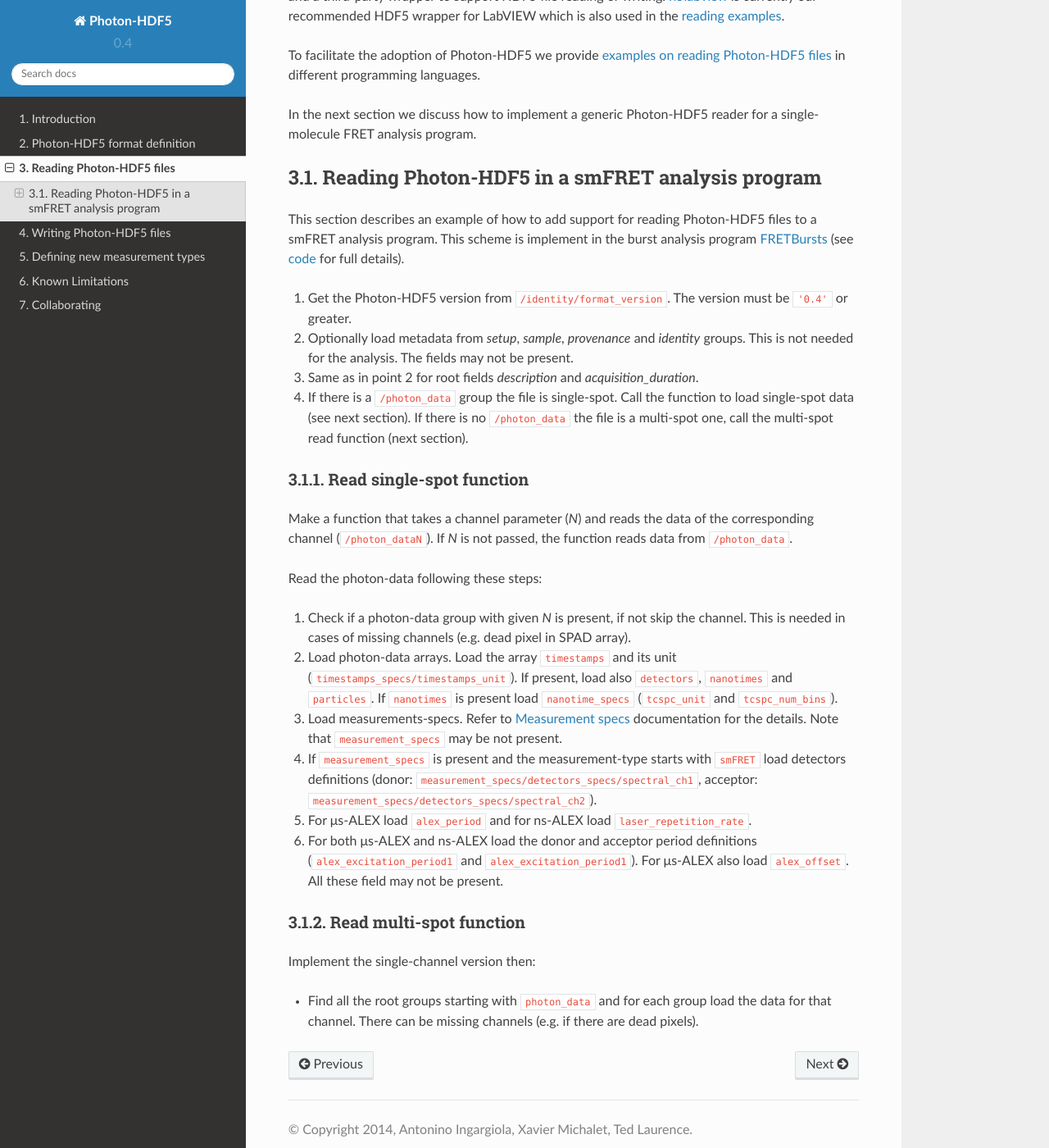
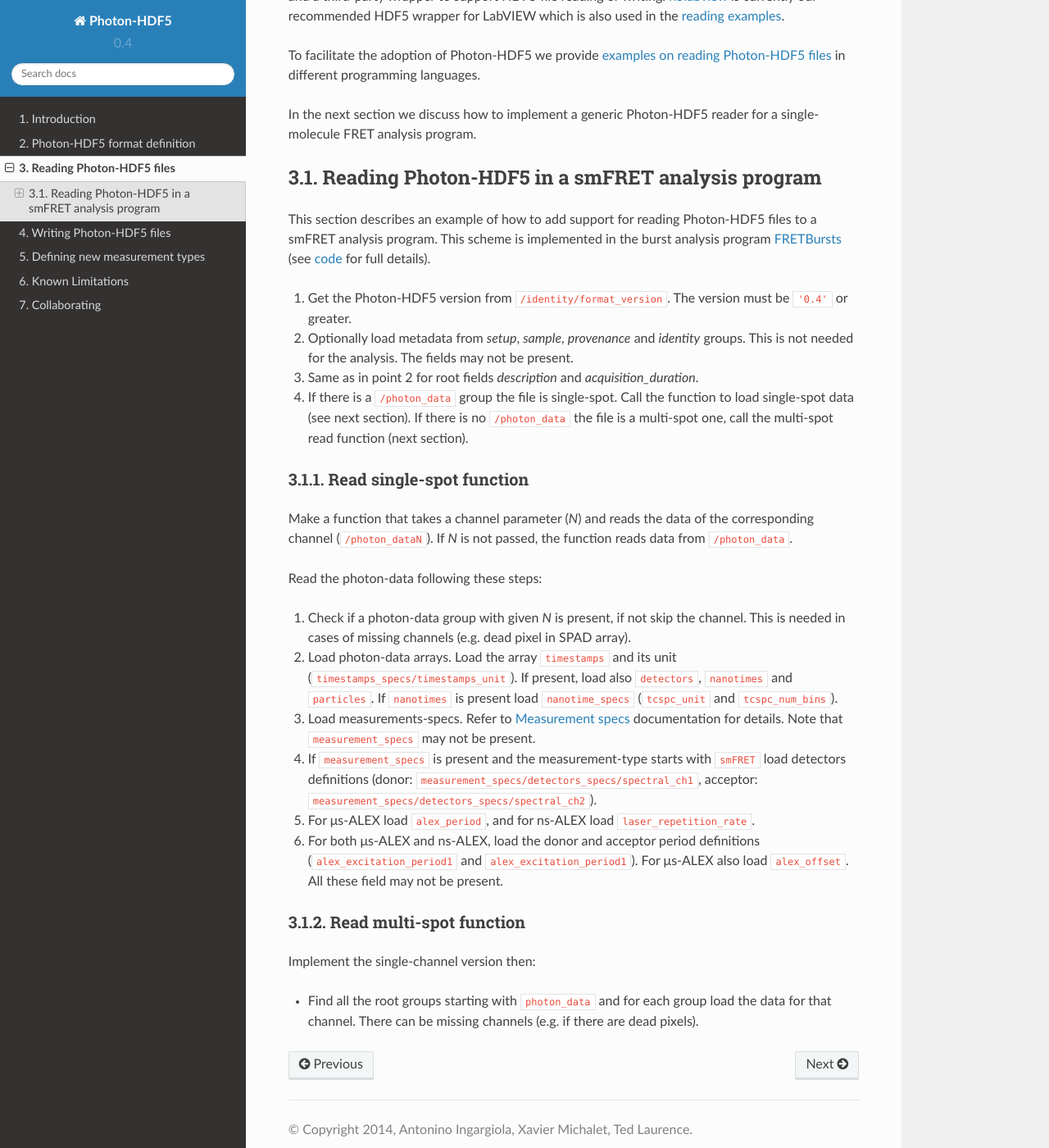
Before and after one commit to Photon-HDF5/photon-hdf5, a Sphinx documentation site: the page built from docs/reading.rst, in a window 1280 px wide and 1400 px high, scrolled down 416 px. Shown: the whole window at 82% size. Built offline with Sphinx 7.4.7 and the Read the Docs theme 2.0.0, drawn with Linux system fonts in a browser that asks for light colours.

Commit message:
fixed typos

```diff
--- a/docs/reading.rst
+++ b/docs/reading.rst
@@ -33,7 +33,7 @@ Reading Photon-HDF5 in a smFRET analysis program
 
 This section describes an example of how to add support for reading
 Photon-HDF5 files to a smFRET analysis program.
-This scheme is implement in the burst analysis program
+This scheme is implemented in the burst analysis program
 `FRETBursts <http://tritemio.github.io/FRETBursts/>`_
 (see `code <https://github.com/tritemio/FRETBursts/blob/master/fretbursts/loader.py#L226>`_ for full details).
 
@@ -73,7 +73,7 @@ Read the photon-data following these steps:
    load ``nanotime_specs`` (``tcspc_unit`` and ``tcspc_num_bins``).
 
 3. Load measurements-specs. Refer to :ref:`measurement_specs_group`
-   documentation for the details. Note that ``measurement_specs`` may be not
+   documentation for details. Note that ``measurement_specs`` may not be
    present.
 
 4. If ``measurement_specs`` is present and the measurement-type starts with
@@ -81,10 +81,10 @@ Read the photon-data following these steps:
    (donor: ``measurement_specs/detectors_specs/spectral_ch1``,
    acceptor: ``measurement_specs/detectors_specs/spectral_ch2``).
 
-5. For μs-ALEX load ``alex_period`` and for ns-ALEX load
+5. For μs-ALEX load ``alex_period``, and for ns-ALEX load
    ``laser_repetition_rate``.
 
-6. For both μs-ALEX and ns-ALEX load the donor and acceptor
+6. For both μs-ALEX and ns-ALEX, load the donor and acceptor
    period definitions (``alex_excitation_period1`` and
    ``alex_excitation_period1``). For μs-ALEX also load
    ``alex_offset``. All these field may not be present.
```
